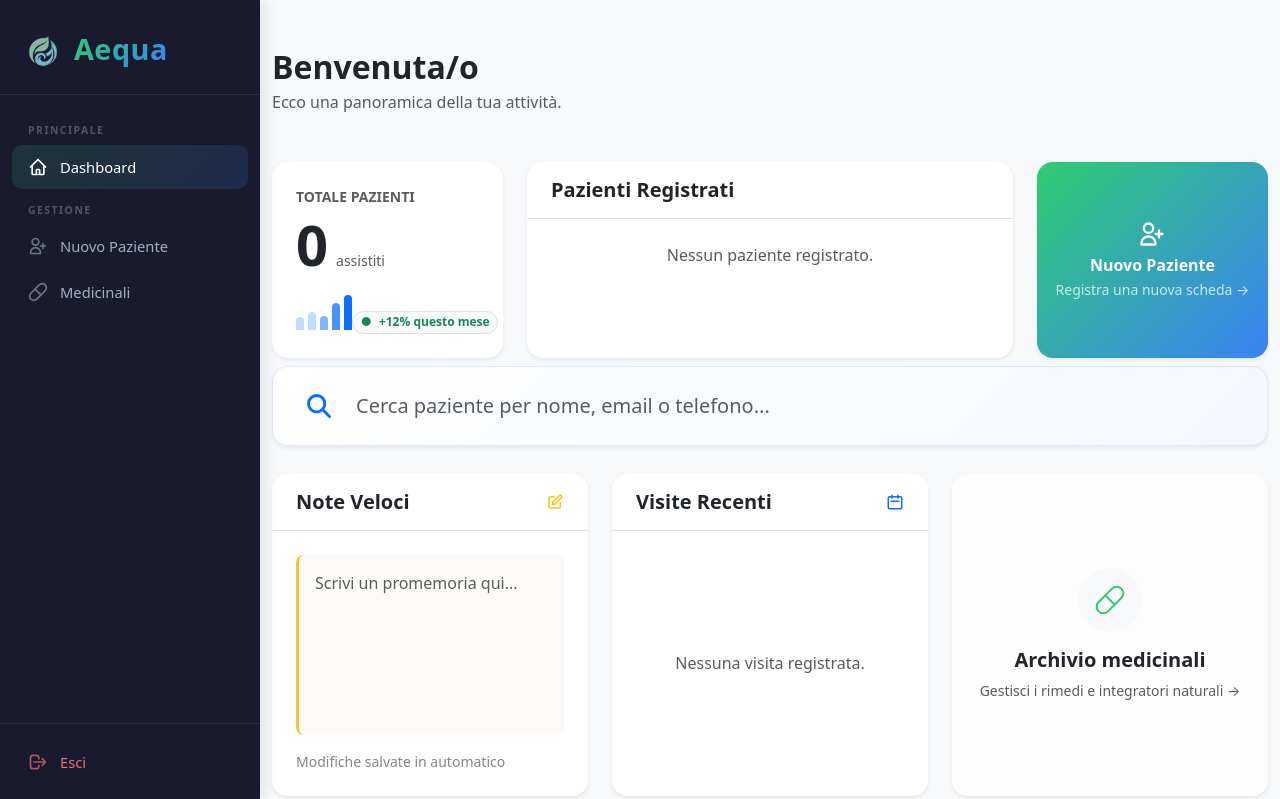
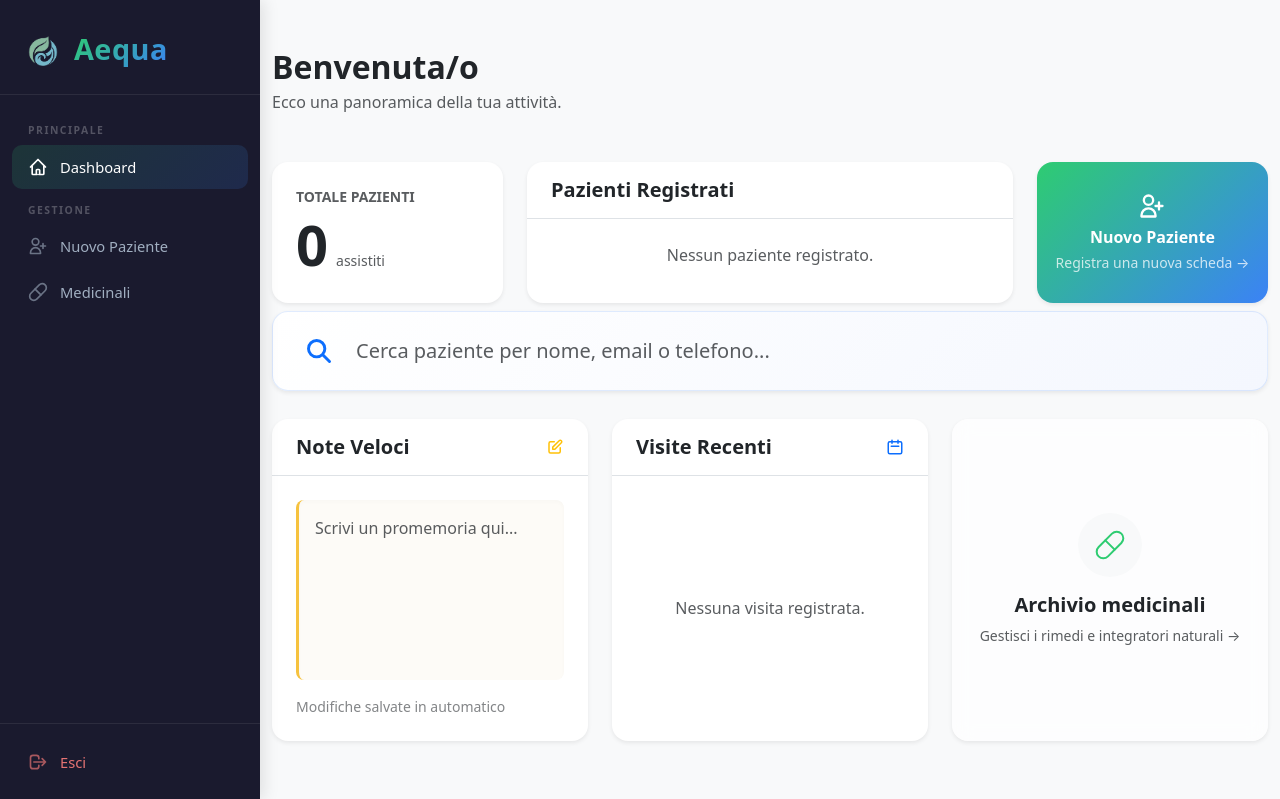
Before and after one commit to Lumiiiiii/Ultimate_Terranova, a PHP site: page / in a window 1280 px wide. Shown: the top 799 px of the page. Run offline with PHP 8.4, Linux system fonts and the light colour scheme; the visitor is signed in with stand-in values (Sample User, id 1); data comes from the database, SQL or seed files in the repository; data that the repository does not hold is empty.

Commit message:
tolto il grafico nell'index

```diff
--- a/index.php
+++ b/index.php
@@ -347,18 +347,7 @@ $noteText = $noteManager->getNote();
                         <span class="display-4 fw-bold"><?= $totalPatients ?></span>
                         <span class="small text-muted">assistiti</span>
                     </div>
-                    <div class="mt-auto pt-3 d-flex justify-content-between align-items-end">
-                        <div class="d-flex align-items-end gap-1 mb-1" style="height: 35px; width: 60px;">
-                            <div class="bg-primary bg-opacity-25 rounded-top" style="width: 8px; height: 35%;"></div>
-                            <div class="bg-primary bg-opacity-25 rounded-top" style="width: 8px; height: 50%;"></div>
-                            <div class="bg-primary bg-opacity-50 rounded-top" style="width: 8px; height: 40%;"></div>
-                            <div class="bg-primary bg-opacity-75 rounded-top" style="width: 8px; height: 75%;"></div>
-                            <div class="bg-primary rounded-top" style="width: 8px; height: 100%;"></div>
-                        </div>
-                        <span class="badge rounded-pill bg-light text-success fw-semibold border">
-                            <span class="me-1">●</span> +12% questo mese
-                        </span>
-                    </div>
+
                 </div>
             </div>
 
```
